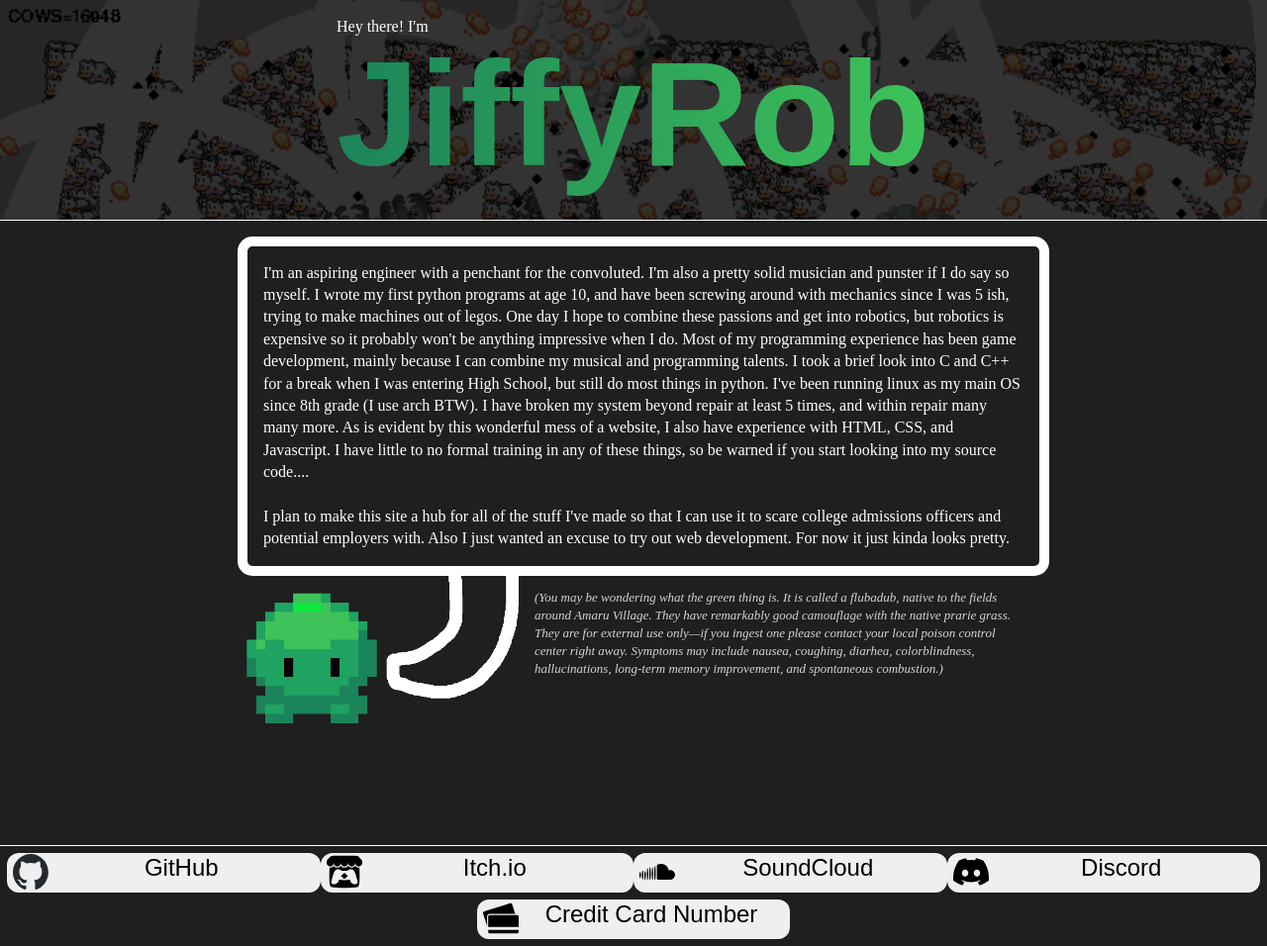
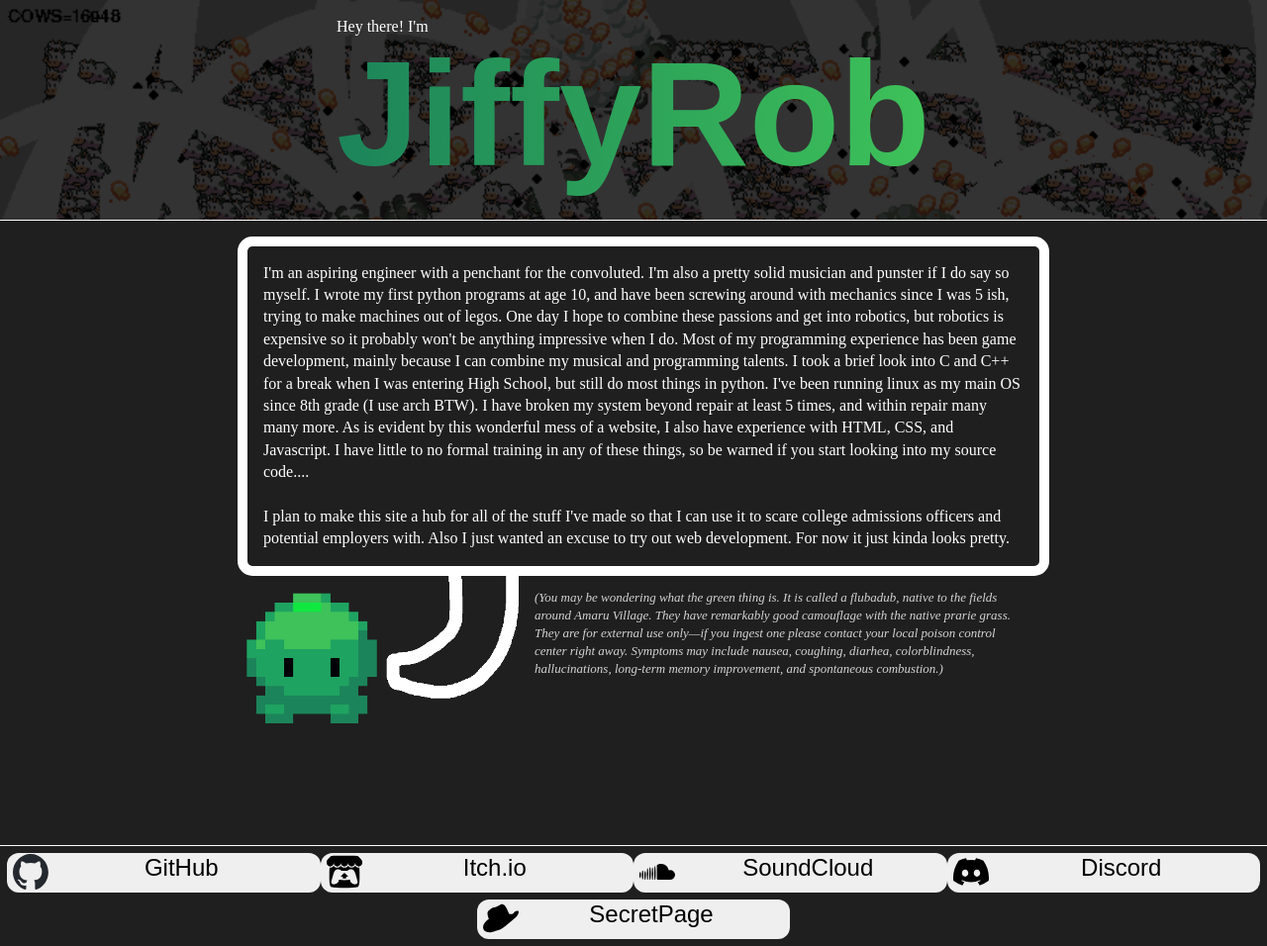
Before and after one commit to JiffyRob/jiffyrob.github.io, a website: page index.html in a window 1280 px wide. Shown: the whole page at 99% size. Drawn offline with Linux system fonts and the light colour scheme.

Commit message:
renamed ccn to secret page

```diff
--- a/index.html
+++ b/index.html
@@ -69,8 +69,8 @@
         <span class="icon-text">Discord</span>
       </button>
       <button class="icon-button" id="rickroll-button" onclick="rickroll()">
-        <img class="icon" src="img/credit-card.svg">
-        <span class="icon-text">Credit Card Number</span>
+        <img class="icon" src="img/hat.svg">
+        <span class="icon-text">SecretPage</span>
       </button>
     </div>
   </footer>
```
Also changed, not shown: img/credit-card.svg (deleted), img/hat.svg (added).
